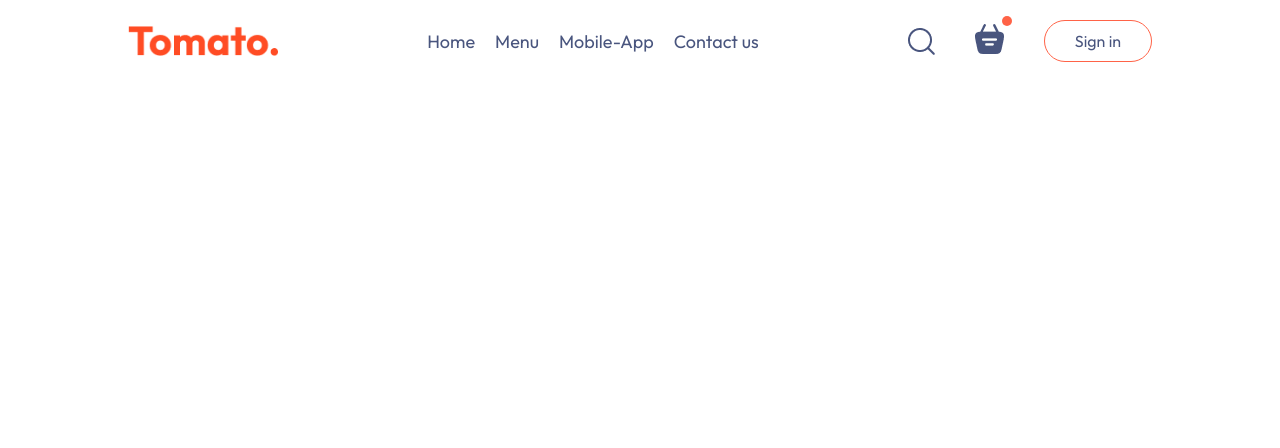
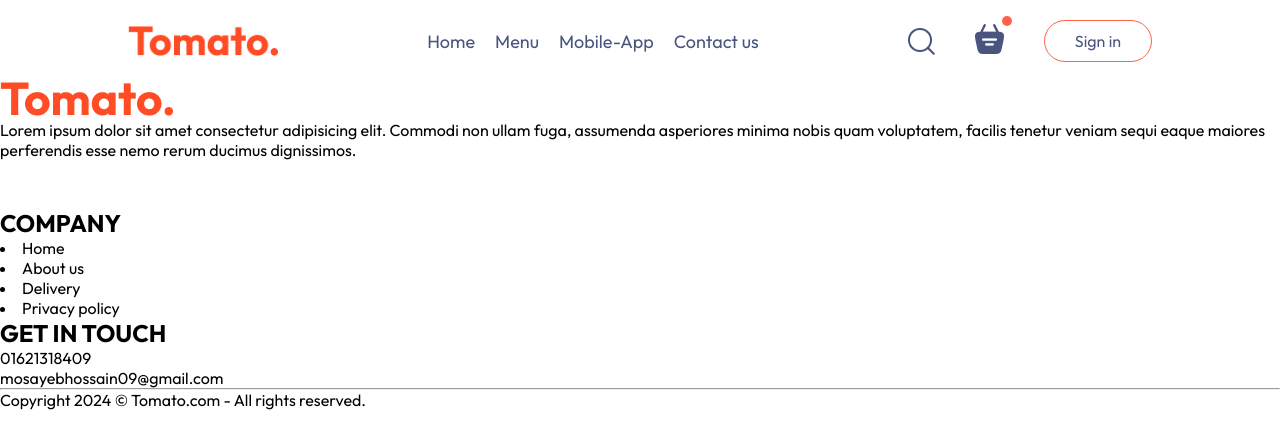
Before and after one commit to Mosayeb09/FOOD_CAN_GO, a React (Vite) app in the folder frontend/: page /placeOrder in a window 1280 px wide. Shown: the top 448 px of the page. Built offline with nearby package versions, Linux system fonts and the light colour scheme.

Commit message:
working on footer section

```diff
--- a/frontend/src/App.jsx
+++ b/frontend/src/App.jsx
@@ -3,10 +3,12 @@ import Navbar from "./Component/Navbar/Navbar";
 import Home from "./Pages/Home/Home";
 import Cart from "./Pages/Cart/Cart";
 import PlaceOrder from "./Pages/PlaceOrder/PlaceOrder";
+import Footer from "./Component/Footer/Footer";
 
 
 const App = () => {
   return (
+    <>
     <div className="app" >
       <Navbar></Navbar>
       <Routes>
@@ -15,6 +17,9 @@ const App = () => {
         <Route path="/placeOrder" element={<PlaceOrder></PlaceOrder>}></Route>
       </Routes>
     </div>
+    <Footer></Footer>
+</>
+
   );
 };
 
--- /dev/null
+++ b/frontend/src/Component/Footer/Footer.jsx
@@ -0,0 +1,42 @@
+import { assets } from '../../assets/assets';
+import './Footer.css'
+
+const Footer = () => {
+    return (
+        <div className='footer' id='footer'>
+            <div className="footer-content">
+                <div className="footer-content-left">
+                    <img src={assets.logo} alt="" />
+                    <p>Lorem ipsum dolor sit amet consectetur adipisicing elit. Commodi non ullam fuga, assumenda asperiores minima nobis quam voluptatem, facilis tenetur veniam sequi eaque maiores perferendis esse nemo rerum ducimus dignissimos.</p>
+                    <div className="footer-social-item">
+                        <img src={assets.facebook_icon} alt="" />
+                        <img src={assets.twitter_icon} alt="" />
+                        <img src={assets.linkedin_icon} alt="" />
+                    </div>
+
+                </div>
+                <div className="footer-content-center">
+                    <h2>COMPANY</h2>
+                    <li>Home</li>
+                    <li>About us</li>
+                    <li>Delivery</li>
+                    <li>Privacy policy</li>
+
+                </div>
+                <div className="footer-content-right">
+                    <h2>GET IN TOUCH</h2>
+                    <ul>
+                        <li>01621318409</li>
+                        <li>mosayebhossain09@gmail.com</li>
+                    </ul>
+
+                </div>
+            </div>
+            <hr />
+            <p className='footer-copyRight'>Copyright 2024 © Tomato.com - All rights reserved.</p>
+
+        </div>
+    );
+};
+
+export default Footer;
```
Also changed, not shown: frontend/src/Component/Footer/Footer.css (added).
